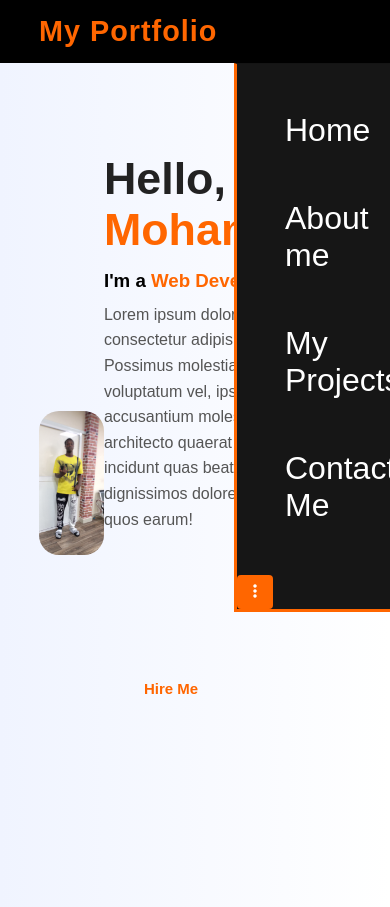
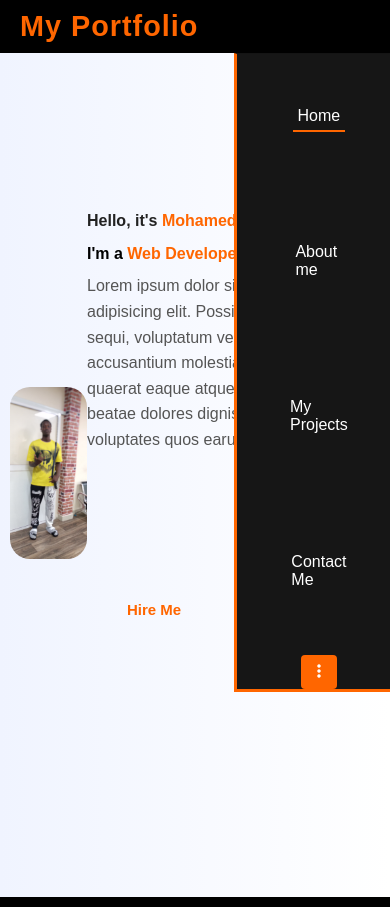
Before and after one commit to zizolee12/zizolee-portfolio, a plain HTML site: page index.html in a window 390 px wide. Drawn offline with Linux system fonts and the light colour scheme.

Commit message:
Add files via upload

```diff
--- a/style.css
+++ b/style.css
@@ -10,7 +10,9 @@
 }
 
 body{
-    background-color: black;
+  background-color: black;
+  font-family: Arial, sans-serif;
+  overflow-x: hidden;
 }
 
 header{
@@ -18,11 +20,13 @@ header{
     top: 0;
     z-index: 1000;
     background: black;
-    padding: 15px 10%;
     display: flex;
     justify-content: space-between;
     align-items: center;
     box-shadow: 0 4px 8px (0, 0, 0, 0.05);
+    padding: 10px 20px;
+    color: #fff;
+    flex-wrap: wrap;
 }
 
 .logo{
@@ -202,19 +206,68 @@ nav a:active{
     background-color: #ff6600;
 }
 
-/* Add this for better mobile layout */
-@media (max-width: 300px) {
-    .home {
-        flex-direction: block;
-        padding: 30px 5%;
-        min-height: auto;
-    }
-    .home-img img {
-        max-width: 100%;
-        margin-bottom: 20px;
-    }
-    .home-content {
-        margin-bottom: 30px;
-        max-width: 100%;
-    }
+/* Navigation */
+nav {
+  display: flex;
+  gap: 20px;
+  flex-wrap: wrap;
+  align-items: center;
 }
+
+nav a {
+  text-decoration: none;
+  color: white;
+  font-size: 16px;
+  padding: 5px;
+}
+
+nav a.active {
+  border-bottom: 2px solid #ff6600;
+}
+
+/* Dropdown styling */
+.dropdown {
+  position: relative;
+}
+
+.dropdown-content {
+  display: none;
+  position: absolute;
+  right: 0;
+  background-color: #333;
+  z-index: 1;
+  min-width: 100px;
+  padding: 10px;
+}
+
+.dropdown:hover .dropdown-content {
+  display: block;
+}
+
+.dropdown-content a {
+  display: block;
+  padding: 5px;
+  color: white;
+}
+
+/* Mobile responsive */
+@media (max-width: 768px) {
+  nav {
+    flex-direction: column;
+    gap: 10px;
+  }
+
+  section.home {
+    padding: 10px;
+  }
+
+  .home-content h1,
+  .home-content h3,
+  .home-content p {
+    font-size: 16px;
+  }
+
+  .hire-btn {
+    margin-top: 10px;
+  }
+}
```
